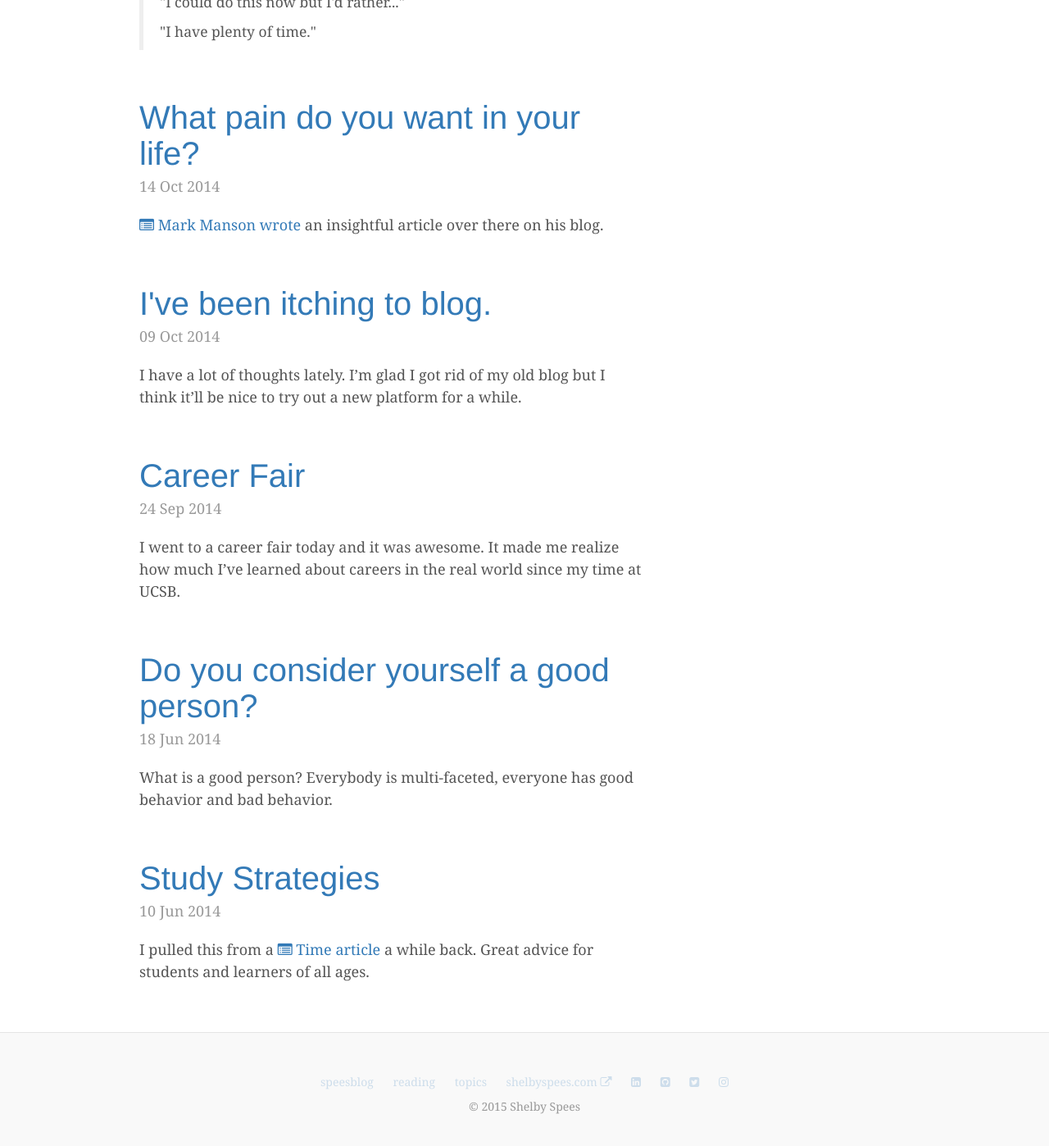
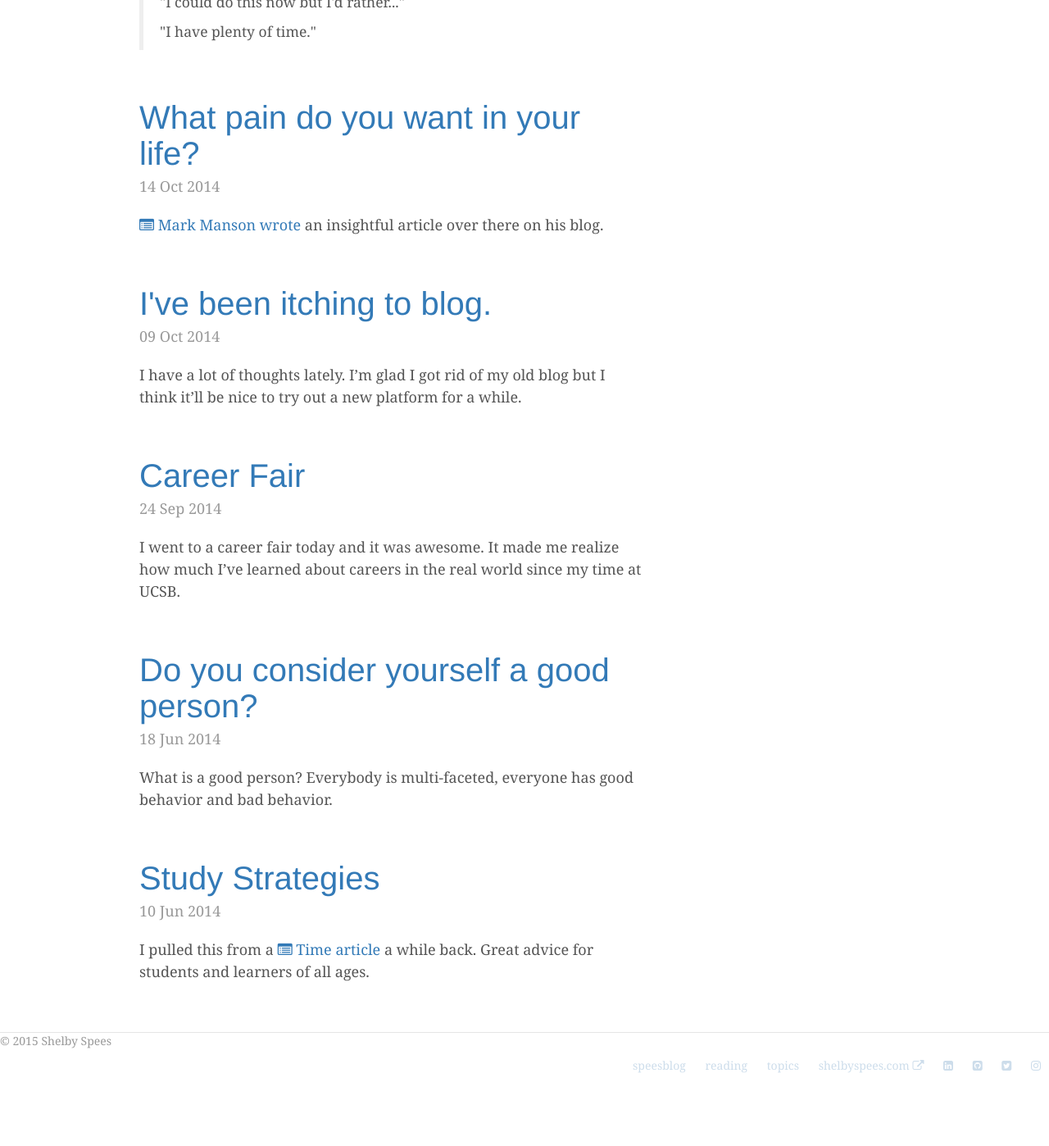
Before and after one commit to shelbyspees/speesblog, a Jekyll site: the page built from index.html, in a window 1280 px wide and 1400 px high, scrolled down 20930 px. Shown: the whole window at 82% size. Built offline with Jekyll 4.4.1, drawn with Linux system fonts in a browser that asks for light colours; nearby versions of some CDN libraries; after the commit the page ends 22250 px from its top, so only the background shows below that.

Commit message:
Update footer styling #23

```diff
--- a/_includes/footer.html
+++ b/_includes/footer.html
@@ -1,4 +1,4 @@
 <footer class="blog-footer">
-{% include links.html %}
-© 2015 Shelby Spees
+<div>© 2015 Shelby Spees</div>
+<div class="pull-right">{% include links.html %}</div>
 </footer>
--- a/_sass/_style.scss
+++ b/_sass/_style.scss
@@ -154,10 +154,7 @@ h6, .h6 {
  */
 
 .blog-footer {
-  padding: 40px 0;
   color: #999;
-  text-align: center;
-  background-color: #f9f9f9;
   border-top: 1px solid #e5e5e5;
 }
 .blog-footer p:last-child {
```
